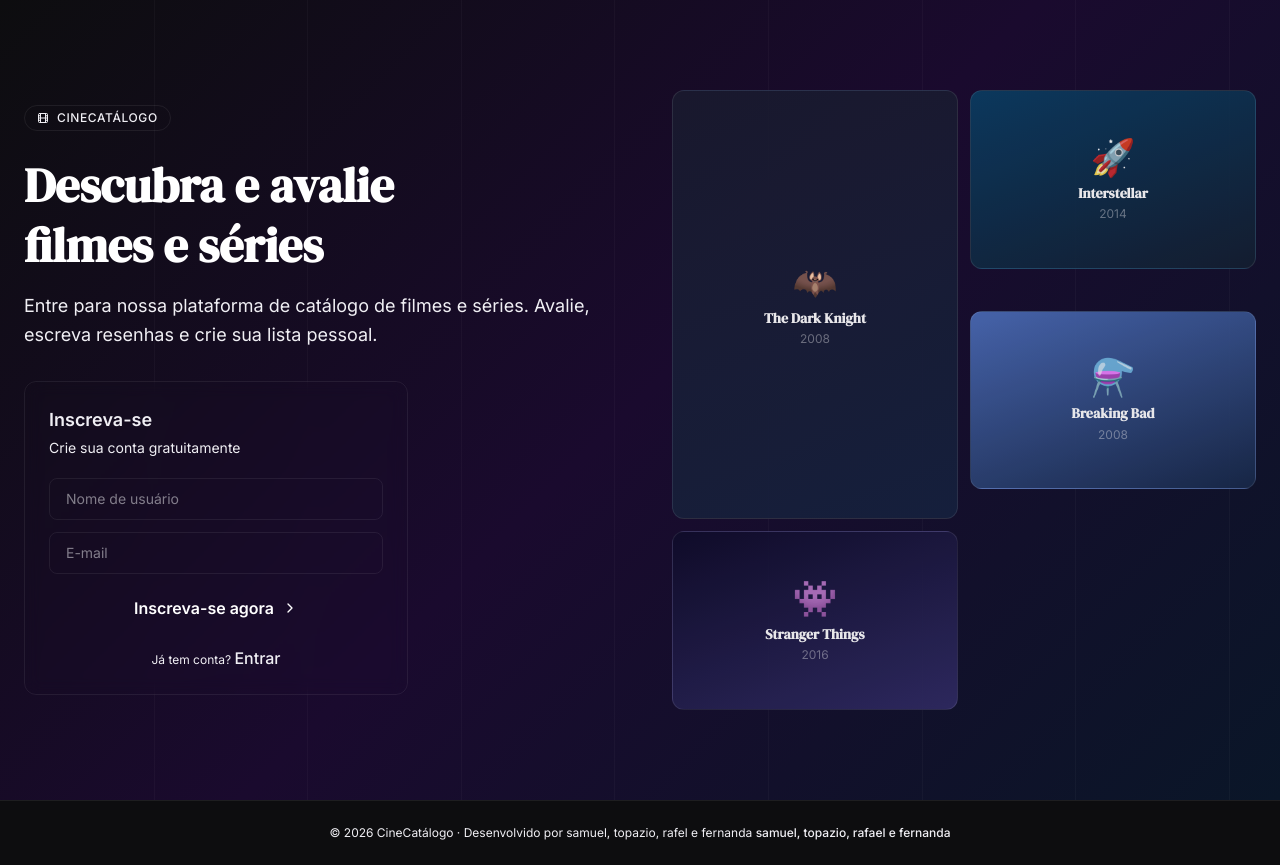
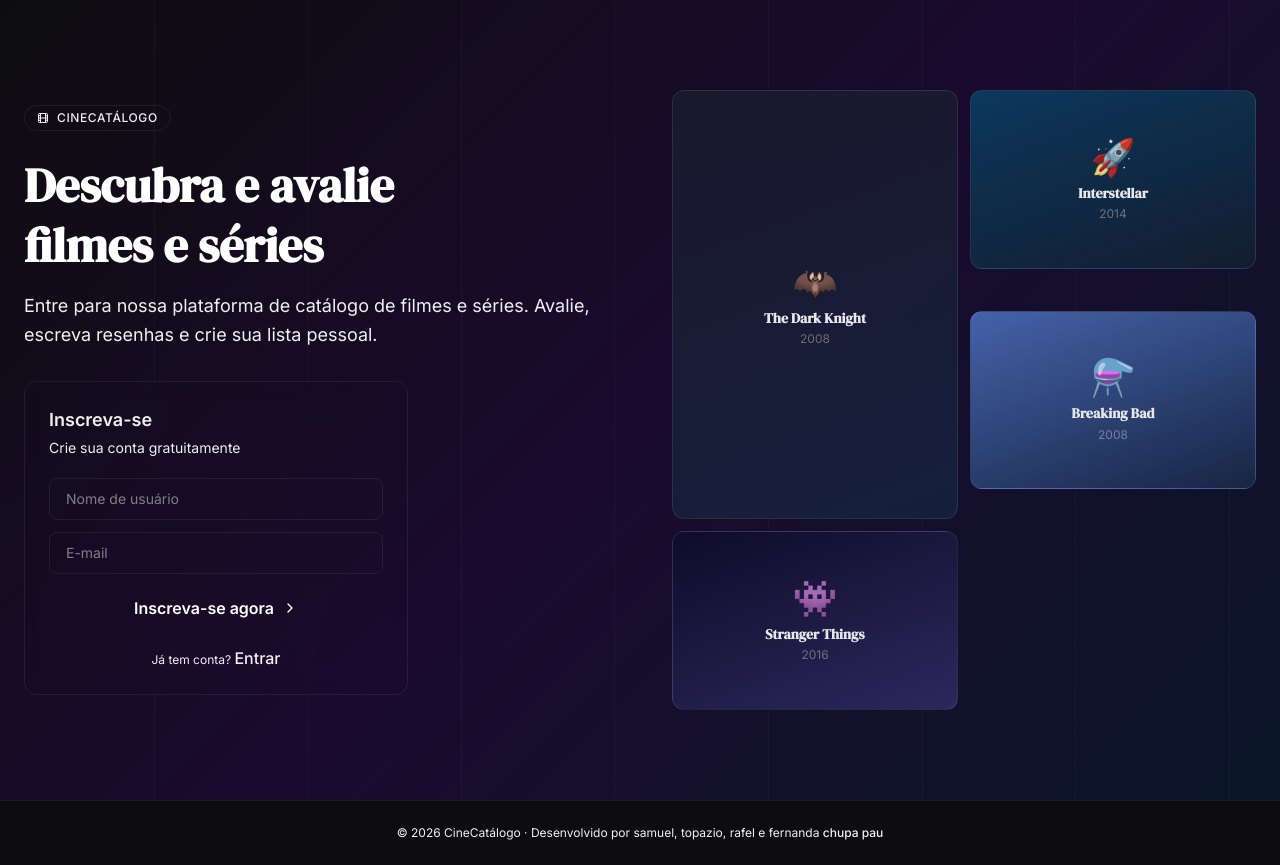
Before and after one commit to SamuelOliveiraAbreu/mano_dos_filmes, a React (Vite) app: page / in a window 1280 px wide. Built offline with nearby package versions, Linux system fonts and the light colour scheme.

Commit message:
teste: primeiro deploy automático

```diff
--- a/src/app/App.tsx
+++ b/src/app/App.tsx
@@ -393,7 +393,7 @@ function LandingPage({ onNavigate }: { onNavigate: (p: Page) => void }) {
       <footer className="border-t border-border py-6 px-6 text-center">
         <p className="text-xs text-muted-foreground">
           © 2026 CineCatálogo · Desenvolvido por{" samuel, topazio, rafel e fernanda "}
-          <span className="text-foreground font-medium">samuel, topazio, rafael e fernanda</span>
+          <span className="text-foreground font-medium">chupa pau</span>
         </p>
       </footer>
     </div>
```
